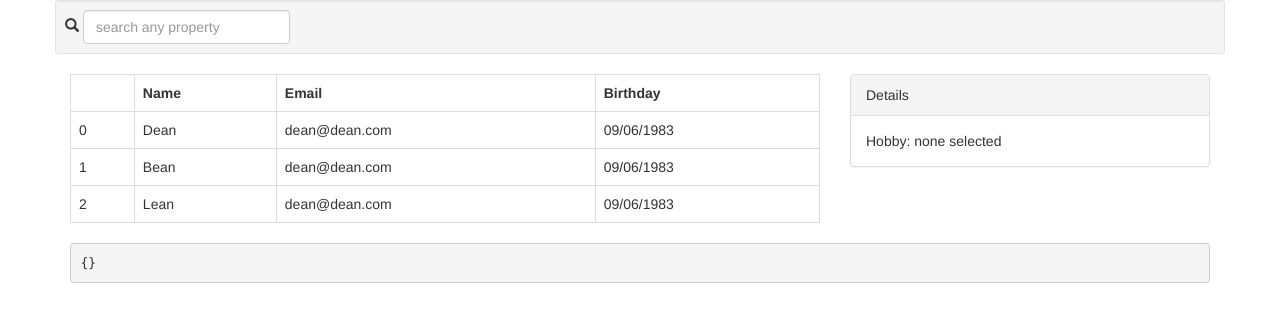
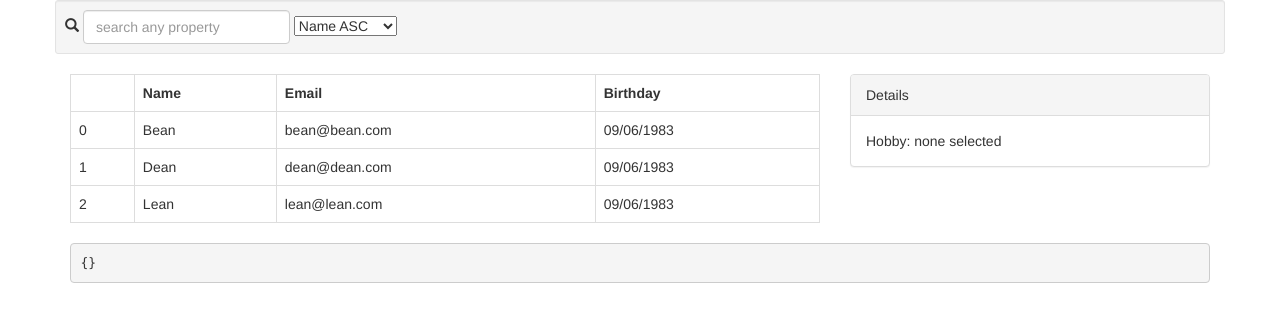
Before and after one commit to bluekites/angular-practice, a plain HTML site: page contact app/index.html in a window 1280 px wide. Drawn offline with nearby package versions, Linux system fonts and the light colour scheme; files that its build step writes are made by us from their sources.

Commit message:
add sorting

```diff
--- a/contact app/app.js
+++ b/contact app/app.js
@@ -11,19 +11,20 @@ app.controller('mainCtrl', ['$scope', function($scope){
     },
     {
       name: 'Bean',
-      email: 'dean@dean.com',
+      email: 'bean@bean.com',
       birthdate: '09/06/1983',
       hobby: 'Rock climbing'
     },
     {
       name: 'Lean',
-      email: 'dean@dean.com',
+      email: 'lean@lean.com',
       birthdate: '09/06/1983',
       hobby: 'Calisthenics'
     }
   ];
 
   $scope.search = {};
+  $scope.order = "name";
   $scope.selectedPerson = null;
   $scope.selectedIndex = null;
   $scope.selectPerson = function(person, index) {
--- a/contact app/index.html
+++ b/contact app/index.html
@@ -19,6 +19,12 @@
                 ng-model="search.$"
                 placeholder="search any property"
           />
+          <select ng-model="order">
+            <option value="name">Name ASC</option>
+            <option value="-name">Name DESC</option>
+            <option value="email">Email ASC</option>
+            <option value="-email">Email DESC</option>
+          </select>
         </div>
       </form>
     </div>
@@ -31,7 +37,7 @@
             <th>Email</th>
             <th>Birthday</th>
           </tr>
-          <tr ng-repeat="person in persons | filter: search"
+          <tr ng-repeat="person in persons | filter: search | orderBy: order"
           ng-style="{'background': $index == selectedIndex ? 'lightblue' : ''}"
           ng-click="selectPerson(person, $index)">
             <td>{{ $index }}</td>
```
